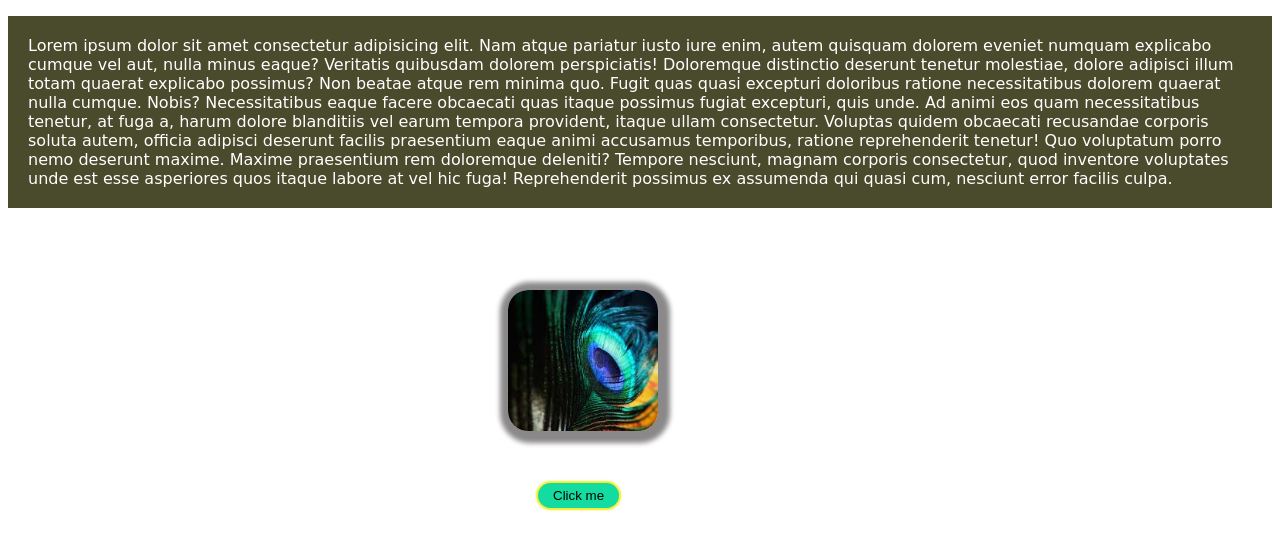
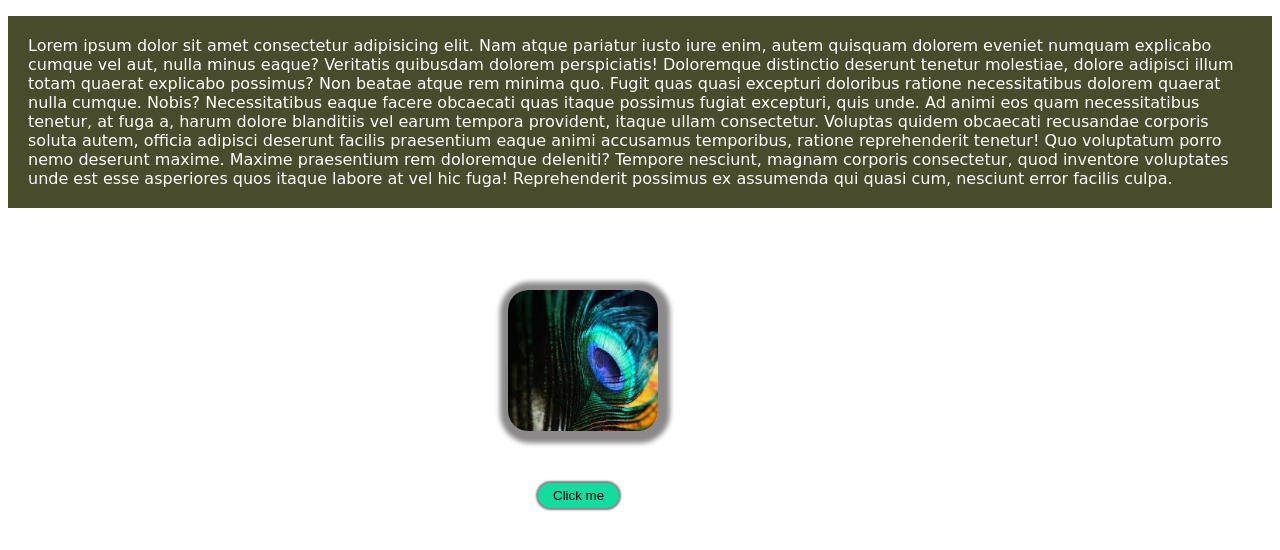
Before and after one commit to khardeaditya/Assign-14, a plain HTML site: page index.html in a window 1280 px wide. In both pictures the pointer is over the button "Click me". Drawn offline with Linux system fonts and the light colour scheme; a web font is replaced by a local one.

Commit message:
final page

```diff
--- a/index.html
+++ b/index.html
@@ -16,9 +16,7 @@
             margin: 30px;
             margin-left: 500px;
             box-shadow: 2px 2px 5px 10px rgb(138, 136, 136);
-
         }
-
         .btn {
             border: none;
             border-radius: 18px;
@@ -29,10 +27,10 @@
             padding-bottom: 5px;
             margin-left: 530px;
         }
-
         .btn:hover {
             background-color: rgb(20, 220, 160);
-            box-shadow: 0px 0px 2px 2px rgb(240, 236, 36);
+            box-shadow: 0px 0px 2px 2px rgb(128, 128, 128);
+        }
     </style>
 </head>
 
```
